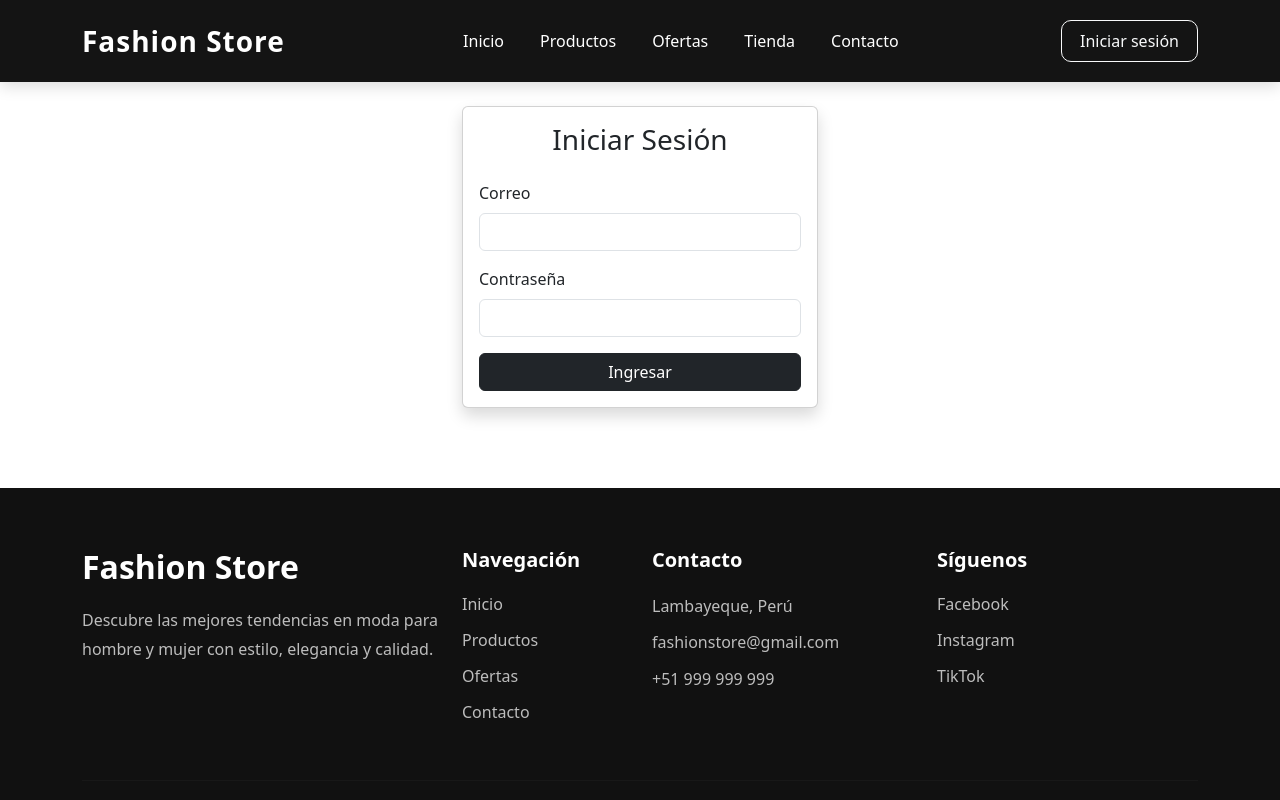
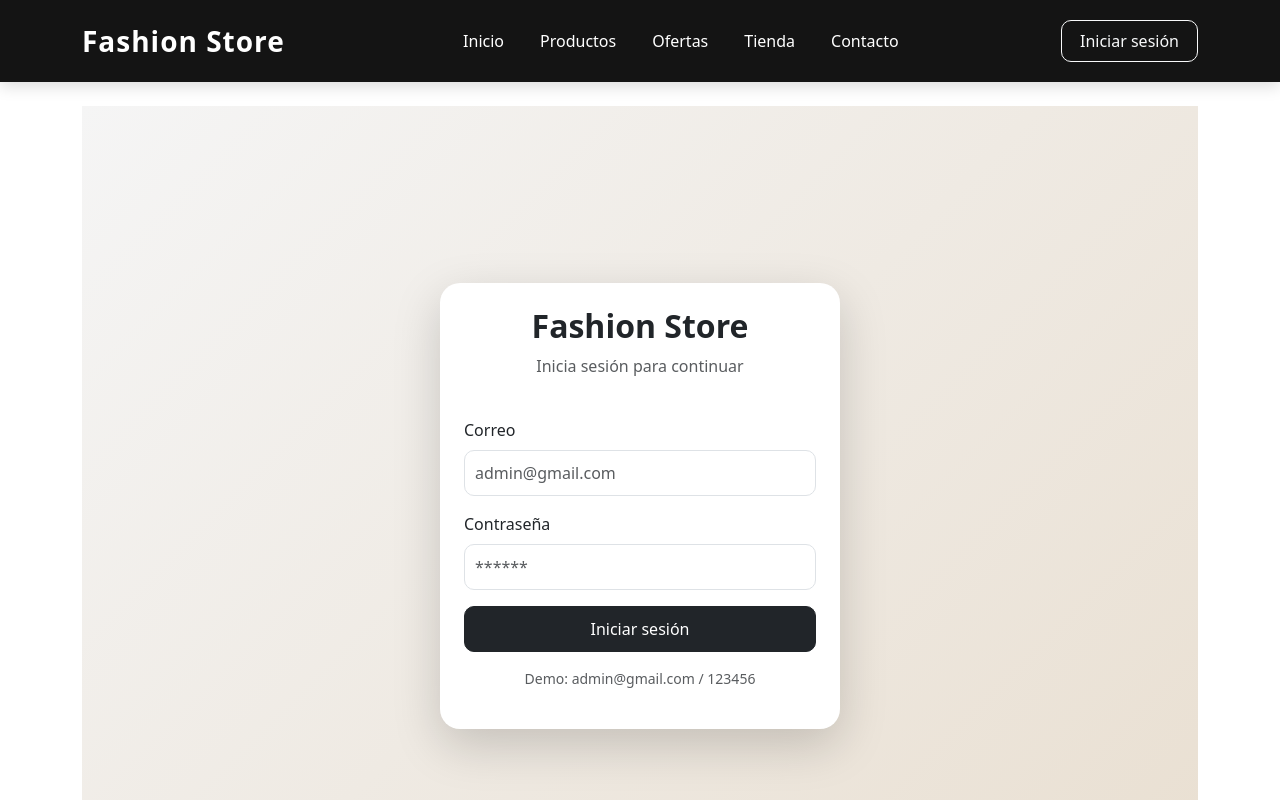
Before and after one commit to joseperez-git/fashionstore-app, an Angular app: page /login in a window 1280 px wide. Shown: the top 800 px of the page. Built offline with nearby package versions, Linux system fonts and the light colour scheme.

Commit message:
Mejora en la apariencia del login

```diff
--- a/src/app/pages/login/login.css
+++ b/src/app/pages/login/login.css
@@ -0,0 +1,25 @@
+.login-container{
+  height: 100vh;
+  background: linear-gradient(
+    135deg,
+    #f5f5f5,
+    #e9dfd1
+  );
+}
+
+.login-card{
+  width: 100%;
+  max-width: 400px;
+  border-radius: 20px;
+  border: none;
+}
+
+.form-control{
+  border-radius: 10px;
+  padding: 10px;
+}
+
+.btn{
+  border-radius: 10px;
+  padding: 10px;
+}
--- a/src/app/pages/login/login.html
+++ b/src/app/pages/login/login.html
@@ -1,61 +1,66 @@
-<div class="row justify-content-center">
+<div class="login-container d-flex justify-content-center align-items-center">
 
-  <div class="col-md-4">
+  <div class="card login-card shadow-lg p-4">
 
-    <div class="card shadow">
+    <div class="text-center mb-4">
 
-      <div class="card-body">
+      <h2 class="fw-bold">Fashion Store</h2>
 
-        <h3 class="text-center mb-4">
-          Iniciar Sesión
-        </h3>
+      <p class="text-muted">
+        Inicia sesión para continuar
+      </p>
 
-        <form>
+    </div>
+
+    <form (ngSubmit)="iniciarSesion()">
 
       <div class="mb-3">
 
-            <label class="form-label">
-              Correo
-            </label>
+        <label class="form-label">Correo</label>
 
         <input
           type="email"
           class="form-control"
           [(ngModel)]="correo"
           name="correo"
+          placeholder="admin@gmail.com"
+          required
         >
 
       </div>
 
       <div class="mb-3">
 
-            <label class="form-label">
-              Contraseña
-            </label>
+        <label class="form-label">Contraseña</label>
 
         <input
           type="password"
           class="form-control"
           [(ngModel)]="password"
           name="password"
+          placeholder="******"
+          required
         >
 
       </div>
 
       <button
-            type="button"
         class="btn btn-dark w-100"
-            (click)="iniciarSesion()"
+        type="submit"
       >
-            Ingresar
+        Iniciar sesión
       </button>
 
+      <div *ngIf="error" class="alert alert-danger mt-3">
+        {{ error }}
+      </div>
+
     </form>
+
+    <p class="text-center mt-3 text-muted small">
+      Demo: admin@gmail.com / 123456
+    </p>
 
   </div>
 
 </div>
-
-  </div>
-
-</div>
--- a/src/app/pages/login/login.ts
+++ b/src/app/pages/login/login.ts
@@ -1,10 +1,11 @@
+import { NgIf } from '@angular/common';
 import { Component } from '@angular/core';
 import { FormsModule } from '@angular/forms';
 import { Router } from '@angular/router';
 
 @Component({
   selector: 'app-login',
-  imports: [FormsModule],
+  imports: [FormsModule, NgIf],
   templateUrl: './login.html',
   styleUrl: './login.css',
 })
@@ -13,33 +14,33 @@ export class LoginComponent {
   correo: string = '';
   password: string = '';
 
+  error: string = '';
+
   constructor(private router: Router) {}
 
   iniciarSesion() {
-    if(
-      this.correo.trim() === '' || this.password.trim() === ''
-    ){
-      alert('Complete todos los campos');
+
+    if (!this.correo || !this.password) {
+      this.error = 'Completa todos los campos';
       return;
     }
 
     if (
-      this.correo === 'admin@gmail.com' && this.password === '123456'
+      this.correo === 'admin@gmail.com' &&
+      this.password === '123456'
     ) {
+
       localStorage.setItem(
         'usuario',
         JSON.stringify({
-          nombre: 'Administrador',
-          correo: this.correo,
-          fecha: new Date()
+          correo: this.correo
         })
       );
 
       this.router.navigate(['/dashboard']);
 
     } else {
-      alert('Credenciales incorrectas');
+      this.error = 'Credenciales incorrectas';
     }
   }
-
 }
--- a/src/app/pages/productos/productos.html
+++ b/src/app/pages/productos/productos.html
@@ -62,7 +62,7 @@
         <div class="card-body d-flex flex-column">
 
           <span class="badge bg-secondary mb-2">
-            {{ producto.categoria }}
+            {{ producto.categoria | uppercase }}
           </span>
 
           <h5 class="fw-bold">
@@ -74,9 +74,11 @@
           </h4>
 
           <p
-            [ngClass]="{
-              'text-success': producto.stock > 0,
-              'text-danger': producto.stock == 0
+            [ngStyle]="{
+              'color':
+              producto.stock > 0
+              ? 'green'
+              : 'red'
             }"
           >
             Stock:
```
Lines whose indentation alone changed are shown as unchanged.
